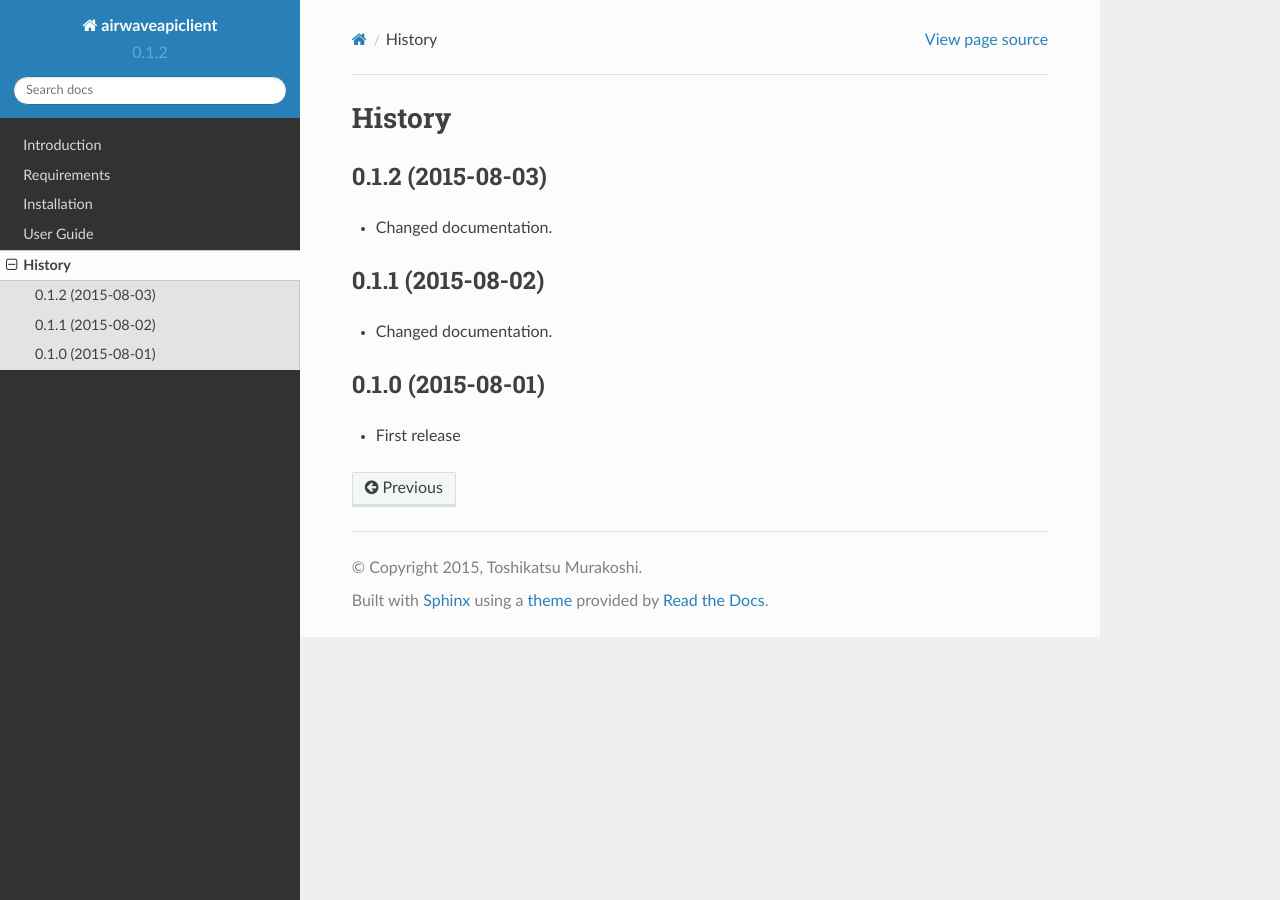
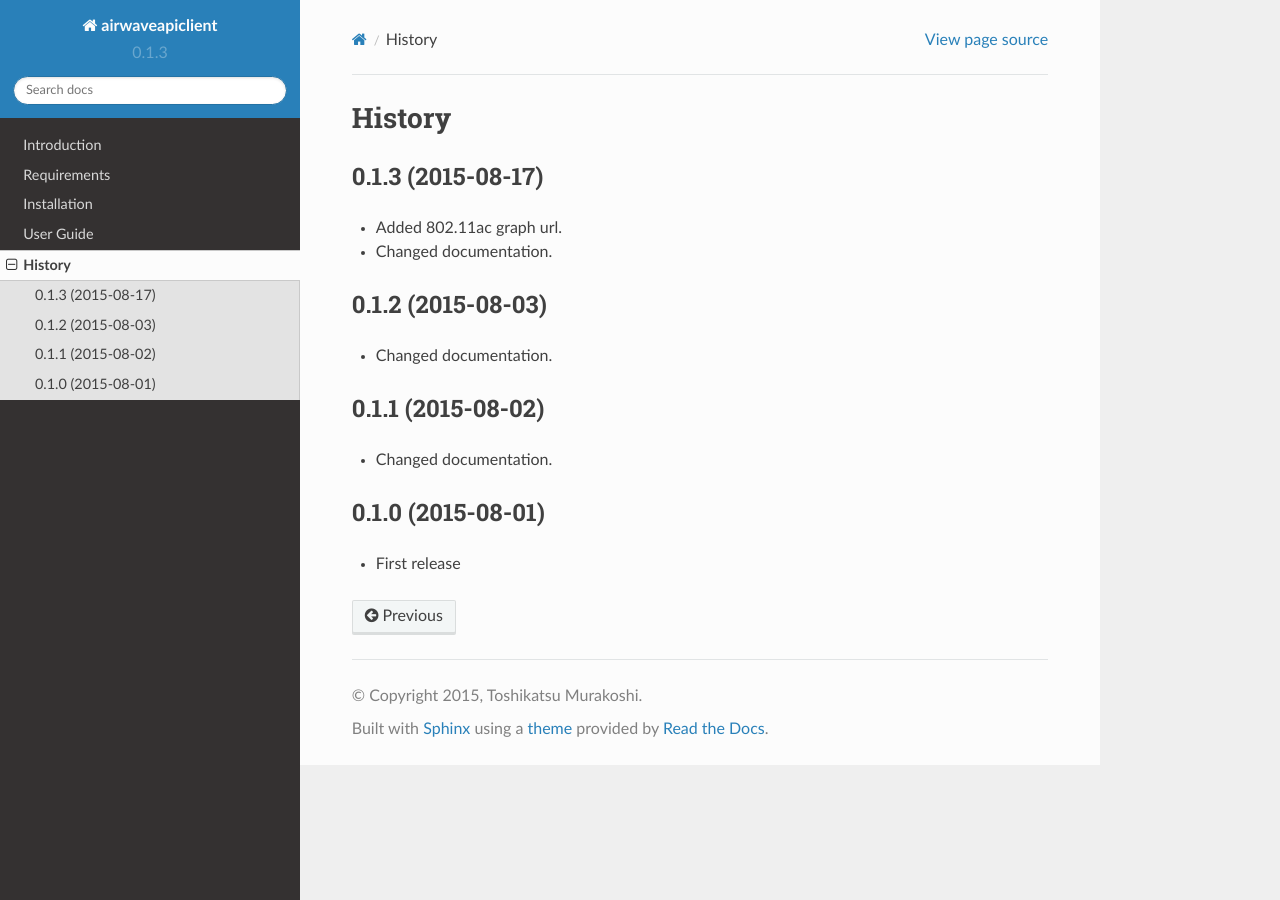
Before and after one commit to mtoshi/airwaveapiclient, a Sphinx documentation site: the page built from docs/source/history.rst, in a window 1280 px wide. Built offline with Sphinx 7.4.7 and the Read the Docs theme 2.0.0, drawn with Linux system fonts in a browser that asks for light colours.

Commit message:
Ver 0.1.3

```diff
--- a/docs/source/conf.py
+++ b/docs/source/conf.py
@@ -65,9 +65,9 @@ author = 'Toshikatsu Murakoshi'
 # built documents.
 #
 # The short X.Y version.
-version = '0.1.2'
+version = '0.1.3'
 # The full version, including alpha/beta/rc tags.
-release = '0.1.2'
+release = '0.1.3'
 
 # The language for content autogenerated by Sphinx. Refer to documentation
 # for a list of supported languages.
--- a/docs/source/history.rst
+++ b/docs/source/history.rst
@@ -1,5 +1,10 @@
 History
 ============
+
+0.1.3 (2015-08-17)
+------------------
+* Added 802.11ac graph url.
+* Changed documentation.
 
 0.1.2 (2015-08-03)
 ------------------
--- a/setup.py
+++ b/setup.py
@@ -15,7 +15,7 @@ class Tox(TestCommand):
     user_options = [('tox-args=', 'a', "Arguments to pass to tox")]
 
     def initialize_options(self):
-        """Iinit."""
+        """Init."""
         TestCommand.initialize_options(self)
         self.tox_args = None
 
@@ -62,7 +62,7 @@ with open('requirements.txt', 'w') as _file:
 
 setup(
     name="airwaveapiclient",
-    version="0.1.2",
+    version="0.1.3",
     description='Aruba Networks AirWave API Client.',
     long_description=README,
     author='Toshikatsu Murakoshi',
```
